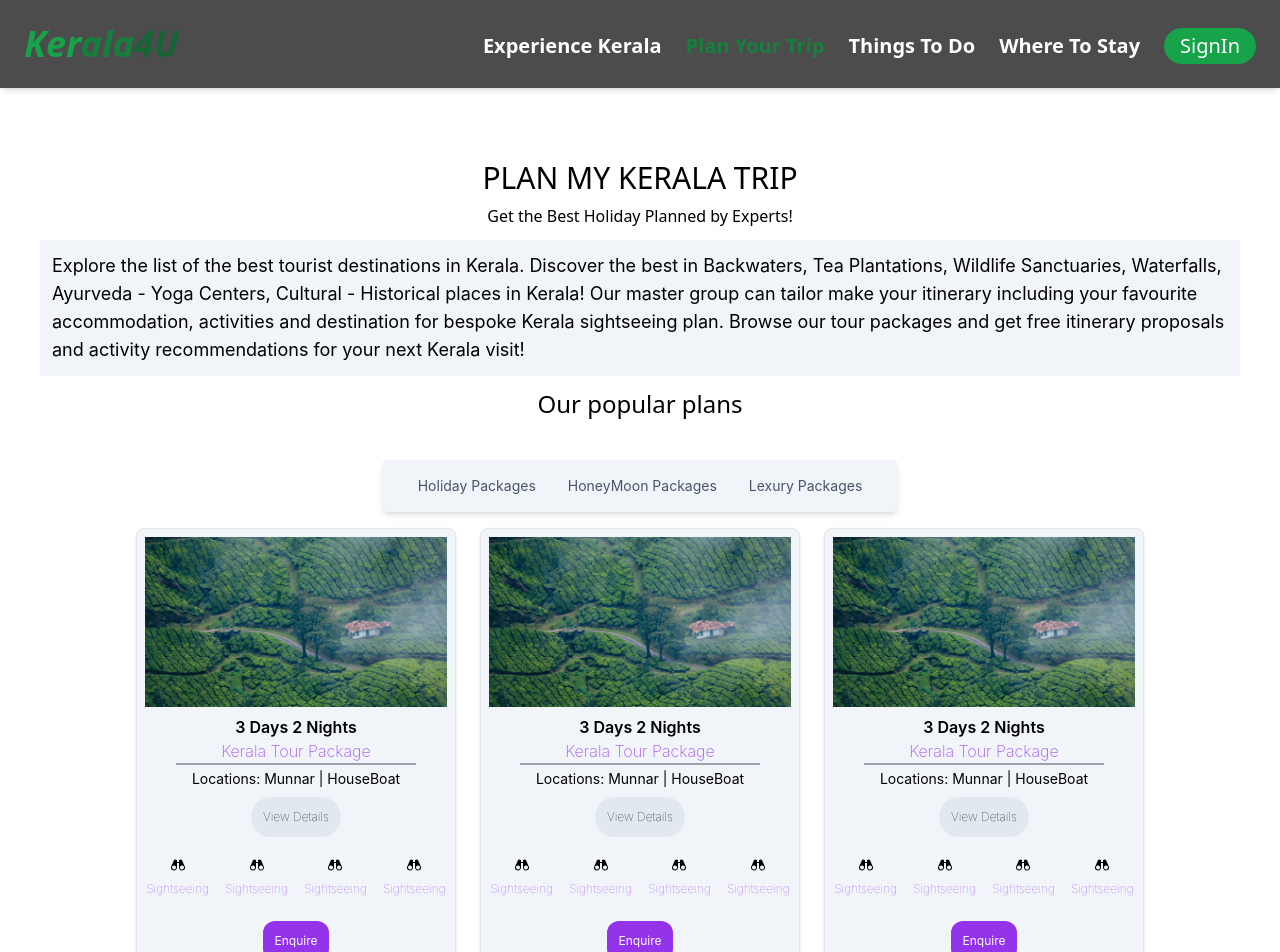
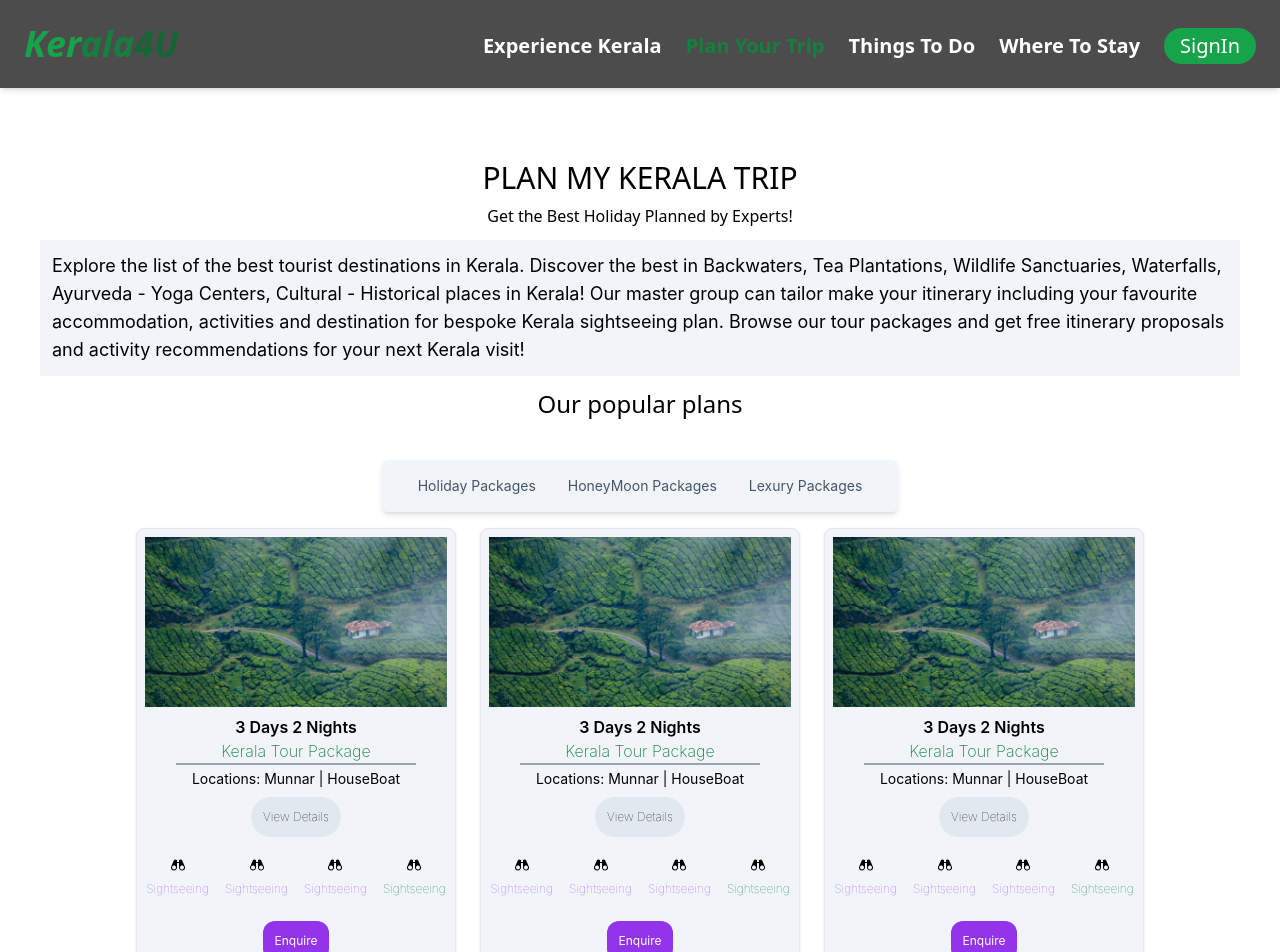
Before and after one commit to Arjun-4366/Kerala-Tourism, a React (Create React App) app in the folder client/: page /planMyTrip in a window 1280 px wide. Shown: the top 952 px of the page. Built offline with nearby package versions, Linux system fonts and the light colour scheme.

Commit message:
styles fix

```diff
--- a/client/src/components/PlanTrip/PopularPlanLists.jsx
+++ b/client/src/components/PlanTrip/PopularPlanLists.jsx
@@ -11,7 +11,7 @@ function PopularPlanLists() {
         />
       </a>
       <p className="font-semibold">3 Days 2 Nights</p>
-      <p className="text-purple-500 font-extralight">Kerala Tour Package</p>
+      <p className="text-green-700 font-extralight">Kerala Tour Package</p>
       <div className="w-60 h-0.5 bg-gray-400"></div>
       <p className="text-sm mt-1">Locations: Munnar | HouseBoat</p>
       <button className="p-3 bg-slate-200 text-black hover:bg-slate-300 rounded-full mt-2 font-thin text-xs">
@@ -32,7 +32,7 @@ function PopularPlanLists() {
         </div>
         <div className="flex flex-col items-center gap-2">
           <PiBinocularsFill />
-          <p className="text-purple-500 font-thin text-xs">Sightseeing</p>
+          <p className="text-green-700 font-thin text-xs">Sightseeing</p>
         </div>
       </div>
       <div className="my-4">
```
